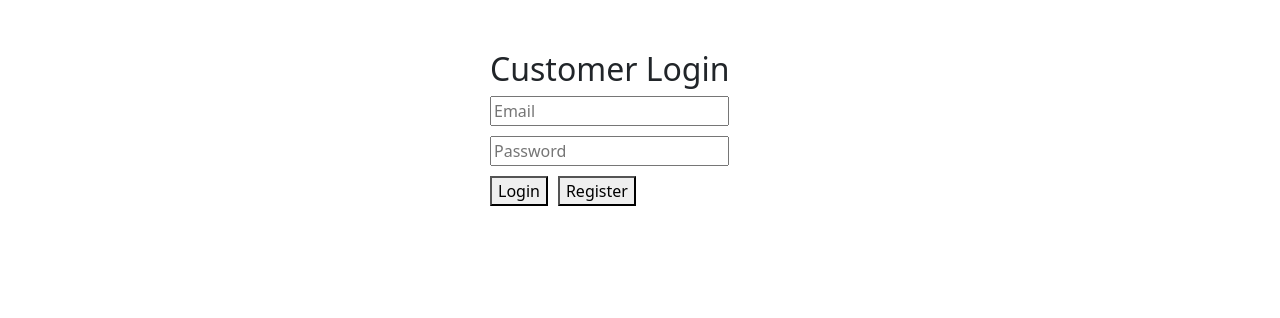
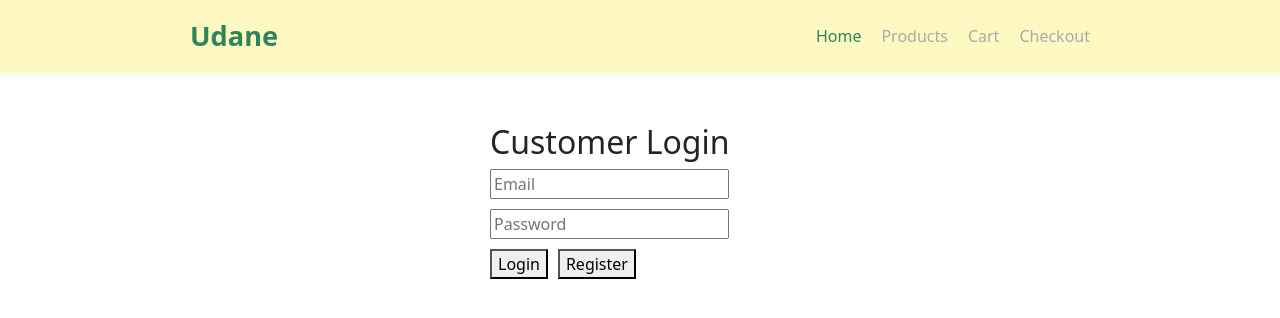
Before and after one commit to karthiksnair777/Udane-prototype, a React (Vite) app: page /customer/login in a window 1280 px wide. Shown: the top 318 px of the page. Built offline with nearby package versions, Linux system fonts and the light colour scheme.

Commit message:
Update header and product-based approach

```diff
--- a/src/customer/CustomerCart.jsx
+++ b/src/customer/CustomerCart.jsx
@@ -1,5 +1,6 @@
 import { useLocation, useNavigate } from "react-router-dom";
 import { supabase } from "../supabaseClient";
+import CustomerHeader from "./CustomerHeader";
 
 export default function CustomerCart() {
   const location = useLocation();
@@ -7,9 +8,11 @@ export default function CustomerCart() {
   const cart = location.state?.cart || [];
 
   const handleCheckout = async () => {
-  const shopId = localStorage.getItem("selected_shop");
     const customerId = localStorage.getItem("customer_id");
     const total = cart.reduce((sum, item) => sum + item.qty * item.price, 0);
+
+    // Shop ID is now derived from product's shop_id (first item)
+    const shopId = cart.length > 0 ? cart[0].shop_id : null;
 
     console.log("🧾 Submitting Order:", { shopId, customerId, total });
 
@@ -58,7 +61,20 @@ export default function CustomerCart() {
     navigate("/customer/orders");
   };
 
+  if (!localStorage.getItem("customer_id")) {
     return (
+      <>
+        <CustomerHeader />
+        <div style={{ textAlign: "center", marginTop: 40 }}>
+          Please login to view cart.
+        </div>
+      </>
+    );
+  }
+
+  return (
+    <>
+      <CustomerHeader />
       <div style={{ maxWidth: "400px", margin: "50px auto" }}>
         <h2>Your Cart</h2>
         {cart.map((item) => (
@@ -75,5 +91,6 @@ export default function CustomerCart() {
           Checkout
         </button>
       </div>
+    </>
   );
 }
--- /dev/null
+++ b/src/customer/CustomerHeader.jsx
@@ -0,0 +1,90 @@
+import { Link } from "react-router-dom";
+
+export default function CustomerHeader() {
+  const isLoggedIn = !!localStorage.getItem("customer_id");
+  return (
+    <header
+      style={{
+        background: "#fef9c3",
+        padding: "16px 0",
+        marginBottom: "30px",
+        boxShadow: "0 2px 8px rgba(0,0,0,0.04)",
+      }}
+    >
+      <div
+        style={{
+          maxWidth: 900,
+          margin: "0 auto",
+          display: "flex",
+          alignItems: "center",
+          justifyContent: "space-between",
+        }}
+      >
+        <div
+          style={{
+            fontWeight: "bold",
+            fontSize: "1.7em",
+            color: "#2f855a",
+          }}
+        >
+          Udane
+        </div>
+        <nav>
+          <Link
+            to="/customer/login"
+            style={{
+              marginRight: 20,
+              color: "#2f855a",
+              textDecoration: "none",
+              fontWeight: 500,
+            }}
+          >
+            Home
+          </Link>
+          {isLoggedIn ? (
+            <>
+              <Link
+                to="/customer/products"
+                style={{
+                  marginRight: 20,
+                  color: "#2f855a",
+                  textDecoration: "none",
+                  fontWeight: 500,
+                }}
+              >
+                Products
+              </Link>
+              <Link
+                to="/customer/cart"
+                style={{
+                  marginRight: 20,
+                  color: "#2f855a",
+                  textDecoration: "none",
+                  fontWeight: 500,
+                }}
+              >
+                Cart
+              </Link>
+              <Link
+                to="/customer/orders"
+                style={{
+                  color: "#2f855a",
+                  textDecoration: "none",
+                  fontWeight: 500,
+                }}
+              >
+                Checkout
+              </Link>
+            </>
+          ) : (
+            <>
+              <span style={{ color: "#aaa", marginRight: 20 }}>Products</span>
+              <span style={{ color: "#aaa", marginRight: 20 }}>Cart</span>
+              <span style={{ color: "#aaa" }}>Checkout</span>
+            </>
+          )}
+        </nav>
+      </div>
+    </header>
+  );
+}
--- a/src/customer/CustomerLogin.jsx
+++ b/src/customer/CustomerLogin.jsx
@@ -1,6 +1,7 @@
 import { useState } from "react";
 import { useNavigate } from "react-router-dom";
 import { supabase } from "../supabaseClient";
+import CustomerHeader from "./CustomerHeader";
 
 export default function CustomerLogin() {
   const [email, setEmail] = useState("");
@@ -24,7 +25,7 @@ export default function CustomerLogin() {
     }
 
     localStorage.setItem("customer_id", data.id);
-    navigate("/customer/shops");
+    navigate("/customer/products");
   };
 
   const handleRegister = async () => {
@@ -40,10 +41,14 @@ export default function CustomerLogin() {
     }
 
     localStorage.setItem("customer_id", data.id);
-    navigate("/customer/shops");
+    navigate("/customer/products");
   };
 
+  const isLoggedIn = !!localStorage.getItem("customer_id");
+
   return (
+    <>
+      <CustomerHeader />
       <div style={{ maxWidth: 300, margin: "50px auto" }}>
         <h2>Customer Login</h2>
         <form onSubmit={handleLogin}>
@@ -61,10 +66,15 @@ export default function CustomerLogin() {
             style={{ display: "block", marginBottom: "10px" }}
           />
           <button type="submit">Login</button>
-        <button type="button" onClick={handleRegister} style={{ marginLeft: 10 }}>
+          <button
+            type="button"
+            onClick={handleRegister}
+            style={{ marginLeft: 10 }}
+          >
             Register
           </button>
         </form>
       </div>
+    </>
   );
 }
--- a/src/customer/CustomerOrders.jsx
+++ b/src/customer/CustomerOrders.jsx
@@ -1,5 +1,6 @@
 import { useEffect, useState } from "react";
 import { supabase } from "../supabaseClient";
+import CustomerHeader from "./CustomerHeader";
 
 export default function CustomerOrders() {
   const [orders, setOrders] = useState([]);
@@ -17,7 +18,20 @@ export default function CustomerOrders() {
     if (customerId) load();
   }, [customerId]);
 
+  if (!localStorage.getItem("customer_id")) {
     return (
+      <>
+        <CustomerHeader />
+        <div style={{ textAlign: "center", marginTop: 40 }}>
+          Please login to view orders.
+        </div>
+      </>
+    );
+  }
+
+  return (
+    <>
+      <CustomerHeader />
       <div style={{ maxWidth: 400, margin: "50px auto" }}>
         <h2>Your Orders</h2>
         {orders.map((o) => (
@@ -35,5 +49,6 @@ export default function CustomerOrders() {
           </div>
         ))}
       </div>
+    </>
   );
 }
--- a/src/customer/CustomerProducts.jsx
+++ b/src/customer/CustomerProducts.jsx
@@ -1,23 +1,20 @@
 import { useEffect, useState } from "react";
 import { useNavigate } from "react-router-dom";
 import { supabase } from "../supabaseClient";
+import CustomerHeader from "./CustomerHeader";
 
 export default function CustomerProducts() {
   const navigate = useNavigate();
-  const shopId = localStorage.getItem("selected_shop");
   const [products, setProducts] = useState([]);
   const [cart, setCart] = useState([]);
 
   useEffect(() => {
     async function load() {
-      const { data, error } = await supabase
-        .from("products")
-        .select("*")
-        .eq("shop_id", shopId);
+      const { data, error } = await supabase.from("products").select("*");
       if (!error) setProducts(data);
     }
-    if (shopId) load();
-  }, [shopId]);
+    load();
+  }, []);
 
   const addToCart = (p) => {
     setCart((prev) => {
@@ -35,7 +32,20 @@ export default function CustomerProducts() {
     navigate("/customer/cart", { state: { cart } });
   };
 
+  if (!localStorage.getItem("customer_id")) {
     return (
+      <>
+        <CustomerHeader />
+        <div style={{ textAlign: "center", marginTop: 40 }}>
+          Please login to view products.
+        </div>
+      </>
+    );
+  }
+
+  return (
+    <>
+      <CustomerHeader />
       <div style={{ padding: "20px" }}>
         <h2>Products</h2>
         {products.map((p) => (
@@ -52,9 +62,14 @@ export default function CustomerProducts() {
             {p.name} — ₹{p.price}
           </div>
         ))}
-      <button onClick={goToCart} disabled={cart.length === 0} style={{ marginTop: 20 }}>
+        <button
+          onClick={goToCart}
+          disabled={cart.length === 0}
+          style={{ marginTop: 20 }}
+        >
           View Cart ({cart.length})
         </button>
       </div>
+    </>
   );
 }
--- a/src/main.jsx
+++ b/src/main.jsx
@@ -11,7 +11,7 @@ import POSOrder from './pos/POSOrder';
 
 // Customer imports
 import CustomerLogin from './customer/CustomerLogin';
-import ShopSelection from './customer/ShopSelection';
+// import ShopSelection from './customer/ShopSelection';
 import CustomerProducts from './customer/CustomerProducts';
 import CustomerCart from './customer/CustomerCart';
 import CustomerOrders from './customer/CustomerOrders';
@@ -30,10 +30,10 @@ ReactDOM.createRoot(document.getElementById('root')).render(
       <Route path="*" element={<div>Page not found</div>} />
 
        <Route path="/customer/login" element={<CustomerLogin />} />
-  <Route path="/customer/shops" element={<ShopSelection />} />
-  <Route path="/customer/products" element={<CustomerProducts />} />
-  <Route path="/customer/cart" element={<CustomerCart />} />
-  <Route path="/customer/orders" element={<CustomerOrders />} />
+      {/* <Route path="/customer/shops" element={<ShopSelection />} /> */}
+      <Route path="/customer/products" element={<CustomerProducts />} />
+      <Route path="/customer/cart" element={<CustomerCart />} />
+      <Route path="/customer/orders" element={<CustomerOrders />} />
     </Routes>
   </BrowserRouter>
 );
```
Lines whose indentation alone changed are shown as unchanged.
